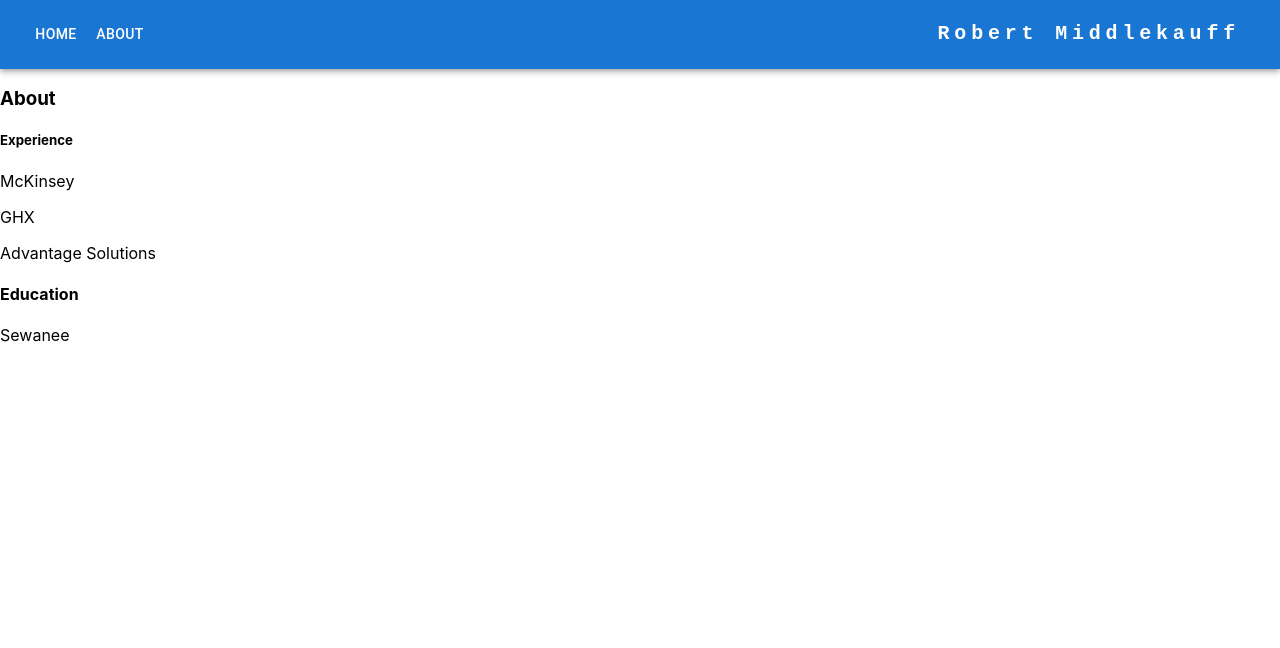
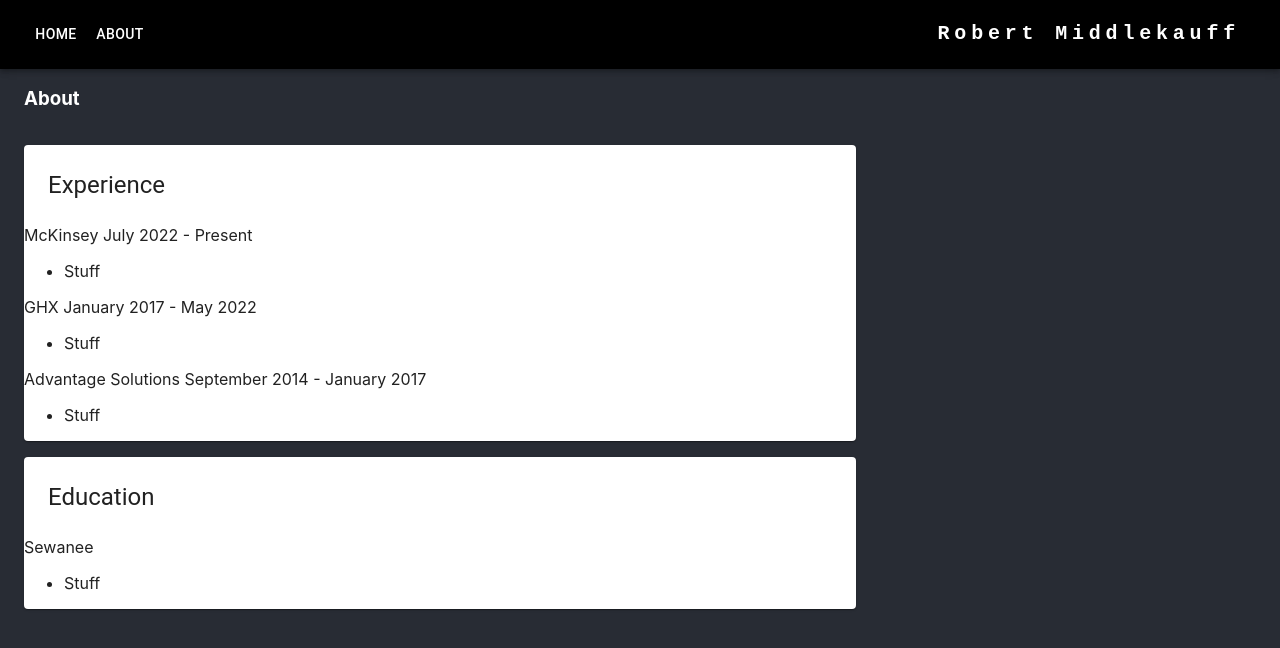
Before and after one commit to robertmiddlekauff/robertmiddlekauff.github.io, a React (Create React App) app in the folder my-app/: page /about in a window 1280 px wide. Shown: the top 648 px of the page. Built offline with nearby package versions, Linux system fonts and the light colour scheme.

Commit message:
formatting and styling

```diff
--- a/my-app/src/App.css
+++ b/my-app/src/App.css
@@ -1,45 +1,9 @@
-.App {
-  text-align: center;
-}
-
 a {
   text-decoration-line: none;
   color: inherit;
 }
 
-
-
-.App-logo {
-  height: 40vmin;
-  pointer-events: none;
-}
-
-@media (prefers-reduced-motion: no-preference) {
-  .App-logo {
-    animation: App-logo-spin infinite 20s linear;
-  }
-}
-
-.App-header {
+body {
   background-color: #282c34;
-  min-height: 100vh;
-  display: flex;
-  flex-direction: column;
-  align-items: center;
-  justify-content: center;
-  font-size: calc(10px + 2vmin);
   color: white;
 }
-
-.App-link {
-  color: #61dafb;
-}
-
-@keyframes App-logo-spin {
-  from {
-    transform: rotate(0deg);
-  }
-  to {
-    transform: rotate(360deg);
-  }
-}
--- a/my-app/src/App.tsx
+++ b/my-app/src/App.tsx
@@ -5,23 +5,24 @@
 import NavBar from './components/NavBar';
 import Home from './components/Home';
 import About from './components/About';
-import { Tabs, Tab, AppBar, Container, Toolbar, Typography, Box, IconButton, MenuItem, Menu, Button, Tooltip } from '@mui/material';
+import { Tabs, Tab, AppBar, Container, Toolbar, Typography, Box, IconButton, MenuItem, Menu, Button, Tooltip, createTheme, ThemeProvider } from '@mui/material';
 
 function App() {
 
-  const routes=['/', '/about']
   const pages=[{title: "Home", route: "/"}, {title: "About", route: '/about'}]
-  const [anchorElNav, setAnchorElNav] = React.useState<null | HTMLElement>(null);
 
-  const handleOpenNavMenu = (event: React.MouseEvent<HTMLElement>) => {
-    setAnchorElNav(event.currentTarget);
-  };
-  const handleCloseNavMenu = () => {
-    setAnchorElNav(null);
-  };
+  const theme = createTheme({
+    palette: {
+      primary: {
+        main: '#000000',
+      },
+    },
+  })
+
 
   return (
     <BrowserRouter>
+    <ThemeProvider theme={theme}>
     <AppBar position="static">
       <Container maxWidth="xl">
         <Toolbar disableGutters>
@@ -31,7 +32,6 @@
             {pages.map((page) => (
               <Button
                 key={page.title}
-                onClick={handleCloseNavMenu}
                 sx={{ my: 2, color: 'white', display: 'block' }}
               >
             <NavLink to={page.route}>{page.title}</NavLink>
@@ -64,6 +64,7 @@
       <Route path='/' element={<Home />} />
       <Route path='/about' element={<About />} />
     </Routes>
+    </ThemeProvider>
     </BrowserRouter>
   );
 }
--- a/my-app/src/components/About.tsx
+++ b/my-app/src/components/About.tsx
@@ -1,16 +1,42 @@
+import { Box, Card, Container, Unstable_Grid2, Typography } from '@mui/material';
 import React from 'react';
 
 const About = () => {
     return (
-        <div>
-            <h3>About</h3>
-            <h5>Experience</h5>
-            <p>McKinsey</p>
-            <p>GHX</p>
-            <p>Advantage Solutions</p>
-            <h4>Education</h4>
+        <Unstable_Grid2 container spacing={2} sx={{ ml: 2}}>
+            <Unstable_Grid2 xs={8}><h3>About</h3></Unstable_Grid2>
+            <Unstable_Grid2 xs={8}>
+                <Card>
+                    <Typography variant="h5" sx={{ m: 3}}>
+                    Experience
+                    </Typography>
+            <p>McKinsey July 2022 - Present</p>
+            <ul>
+                <li>Stuff</li>
+            </ul>
+            <p>GHX January 2017 - May 2022</p>
+            <ul>
+                <li>Stuff</li>
+            </ul>
+            <p>Advantage Solutions September 2014 - January 2017</p>
+            <ul>
+                <li>Stuff</li>
+            </ul>
+            </Card>
+            </Unstable_Grid2>
+            <Unstable_Grid2 xs={8}>
+                <Card>
+                <Typography variant="h5" sx={{ m: 3}}>
+                    Education
+                    </Typography>
             <p>Sewanee</p>
-        </div>
+            <ul>
+                <li>Stuff</li>
+            </ul>
+            </Card>
+            </Unstable_Grid2>
+
+        </Unstable_Grid2>
     )
 }
 
--- /dev/null
+++ b/my-app/src/components/components.module.css
@@ -0,0 +1,3 @@
+.container {
+    background-color: #282c34
+}
```
Also changed, not shown: 1 other file (tests, documents, lock files or other folders).
